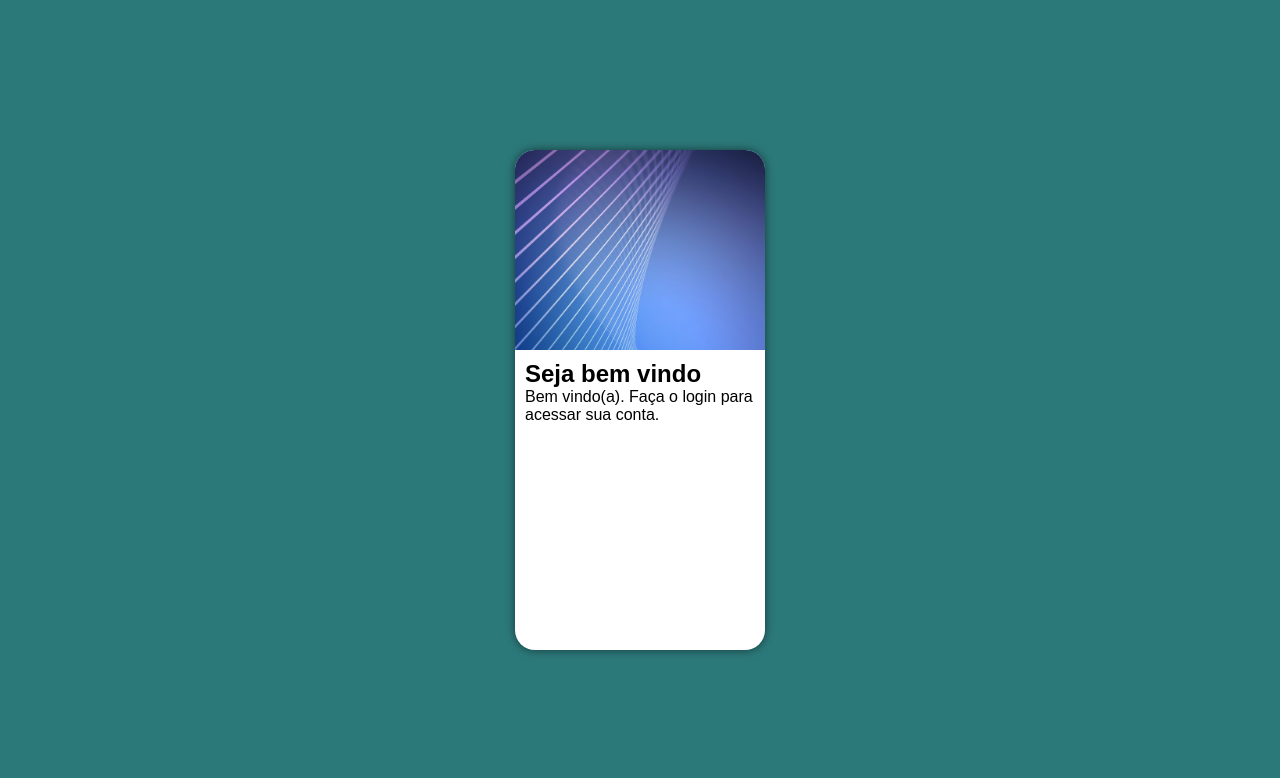
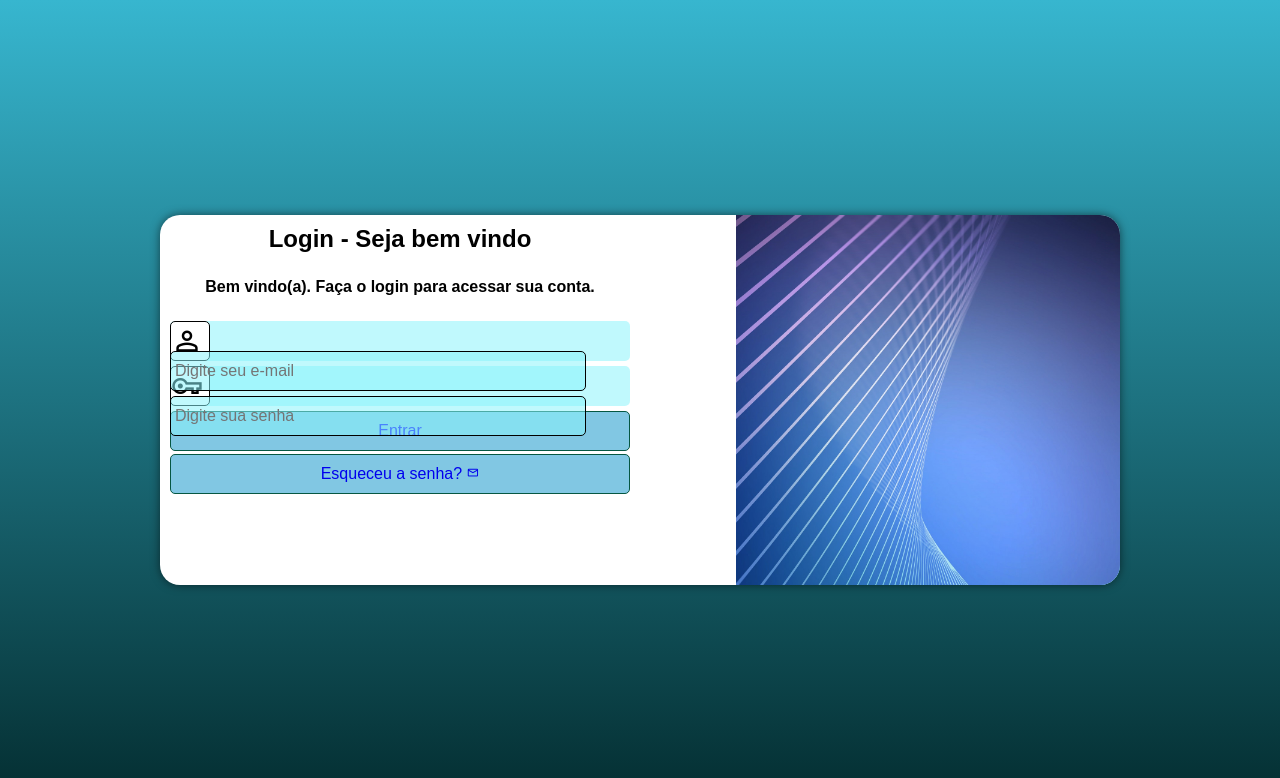
Before and after one commit to MTbustamante98/projeto-login, a plain HTML site: page index.html in a window 1280 px wide. Drawn offline with nearby package versions, Linux system fonts and the light colour scheme.

Commit message:
update projeto login

```diff
--- /dev/null
+++ b/estilos/mediaquery.css
@@ -0,0 +1,68 @@
+@charset "UTF-8";
+
+@media screen and (min-width: 768px) and (max-width: 992px){
+    body{
+        background-image: linear-gradient(to top, #07484d, #47c4dd);
+
+    }
+
+    #login{
+        width: 80vw;
+        height: 280px;
+    }
+
+    #login > #imagem {
+        float: left;
+        width: 30%;
+        height: 100%;
+    }
+
+    #login > #formulario{
+        float: right;
+        width: 70%;
+    }
+
+    #formulario > h1{
+        font-size: 1.3em;
+    }
+
+    #formulario > p {
+        margin: 10px;
+        font-size: 1em;
+        text-align: center;
+    }
+}
+
+@media screen and (min-width: 992px) {
+
+    body{
+        background-image: linear-gradient(to top,#042e31, #37b6cf);
+
+    }
+
+        #login{
+        width: 960px;
+        height: 370px;
+       }
+
+        #login > #imagem {
+            float: right;
+            width: 40%;
+            height: 100%;
+        }
+
+        #login > #formulario {
+            float: left;
+            width: 50%;
+        }
+
+        #formulario > h1{
+            font-size: 1.5em;
+        }
+
+        #formulario > p{
+            font-size: 1em;
+            margin: 25px;
+            text-align: center;
+        }
+}
--- a/estilos/style.css
+++ b/estilos/style.css
@@ -11,35 +11,127 @@
     --cor2: #2C797A;
 }
 
-body, html{
+body, html {
     background-color: var(--cor2);
     height: 100vh;
     width: 100vw;
     position: relative;
 }
 
-#login{
+main {
+    position: relative;
+    width: 100vw;
+    height: 100vh;
+}
+
+#login {
     background-color: white;
     position: absolute;
     left: 50%;
     top: 50%;
-    transform: translate(-50%, -50%);
     overflow: hidden;
 
-    width: 250px;
-    height: 500px;
+    width: 290px;
+    height: 480px;
     border-radius: 20px;
     box-shadow: 0px 0px 10px rgba(0, 0, 0, 0.541);
+    transition-timing-function: ease;
+    transition: width .3s, height .3s;
+    transform: translate(-50%, -50%);
 }
 
-#login > #imagem{
+#login > #imagem {
     display: block;
     background: var(--cor1) url(../imagens/foto4.jpg) no-repeat;
     background-size: cover;
     height: 200px;
 }
 
-#login > #formulario{
+#login > #formulario {
     display: block;
     padding: 10px;
 }
+
+#formulario > h1 {
+    text-align: center;
+    margin-bottom: 10px;
+    font-size: 1em;
+}
+
+#formulario > p {
+    font-size: 0.8em;
+    font-weight: bold;
+}
+
+.campo > label {
+    display: none;
+}
+
+.campo > span {
+    padding: 3px 0px;
+    background-color: white;
+    font-size: 2em;
+    width: 40px;
+    border: 1px solid black;
+    border-radius: 5px;
+}
+
+.campo > input {
+    background-color: #8af4fc88;
+    font-size: 1em;
+    height: 100%;
+    border: 0px;
+    border-radius: 5px;
+    padding: 4px;
+    width: calc(100% - 44px);
+    border: 1px solid black;
+    transform: translateY(-10px);
+}
+
+form > .campo{
+    background-color: #8af4fc88;
+    display: block;
+    width: 100%;
+    height: 40px;
+    border-radius: 5px;
+    margin: 5px 0px;
+}
+
+form > input[type=submit] {
+   display: block;
+   font-size: 1em;
+   width: 100%;
+   height: 40px;
+   background-color: rgba(62, 170, 212, 0.651);
+   border: 1px solid #065742;
+   border-radius: 5px;
+   color: blue;
+   margin-top: 5px;
+   cursor: pointer;
+}
+
+form > input[type=submit]:hover {
+    background-color: #2C797A;
+}
+
+form > a.botao {
+    display: block;
+    text-align: center;
+    font-size: 1em;
+    padding-top: 10px;
+    width: 100%;
+    height: 40px;
+    background-color: rgba(62, 170, 212, 0.651);
+    border: 1px solid #065742;
+    border-radius: 5px;
+    text-decoration: none;
+    margin-top: 3px;
+}
+
+form > a.botao > span {
+    font-size: 0.8em;
+}
+
+form > a.botao:hover{
+    background-color: white;
+}
--- a/index.html
+++ b/index.html
@@ -5,21 +5,33 @@
     <meta name="viewport" content="width=device-width, initial-scale=1.0">
     <title>Projeto Login</title>
     <link rel="stylesheet" href="estilos/style.css">
+    <link rel="stylesheet" href="estilos/mediaquery.css">
+    <link href="https://fonts.googleapis.com/css2?family=Material+Symbols+Outlined" rel="stylesheet">
 </head>
 <body>
+        <main>
             <section id="login">
                 <div id="imagem">
-
                 </div>
-
                 <div id="formulario">
-                <h1>Seja bem vindo</h1>
+                    <h1>Login - Seja bem vindo</h1>
                     <p>Bem vindo(a). Faça o login para acessar sua conta.</p>
                     <form action="cadastro.php" method="post">
-
-
+                        <div class="campo">
+                            <span class="material-symbols-outlined">person</span>
+                            <input type="email" name="login" id="ilogin" placeholder="Digite seu e-mail" required>
+                            <label for="ilogin">Login</label>
+                        </div>
+                        <div class="campo">
+                            <span class="material-symbols-outlined">vpn_key</span>
+                            <input type="password" name="senha" id="isenha" placeholder="Digite sua senha" minlength="7" maxlength="15" required>
+                            <label for="isenha">Senha</label>
+                        </div>
+                        <input type="submit" value="Entrar">
+                        <a class="botao" href="senha.html"> Esqueceu a senha? <span class="material-symbols-outlined">mail</a>
                     </form>
                 </div>
             </section>
+        </main>
 </body>
 </html>
```
Lines whose indentation alone changed are shown as unchanged.
